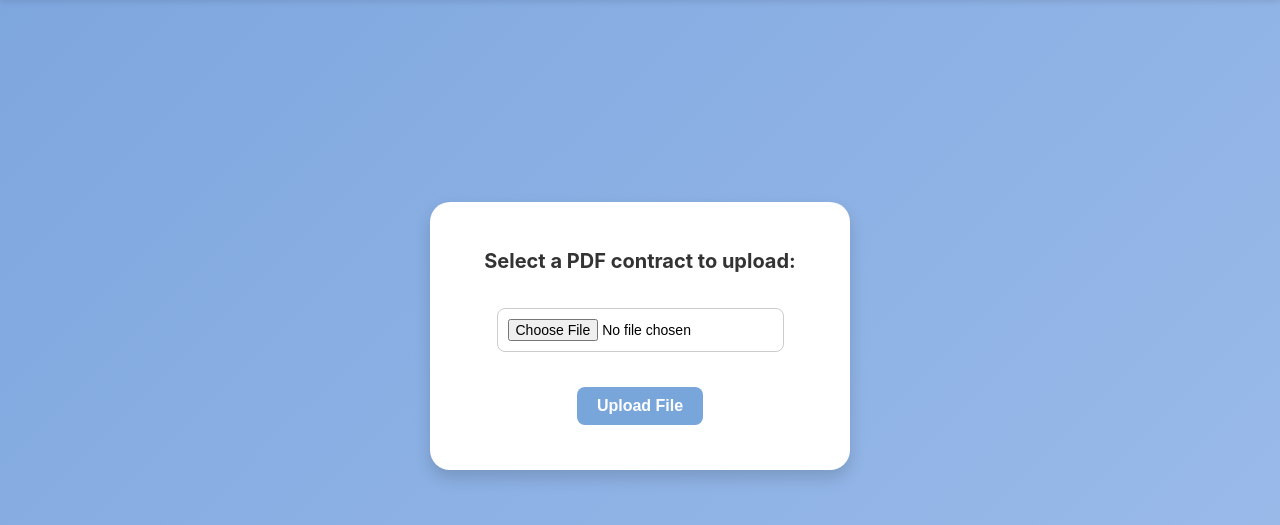
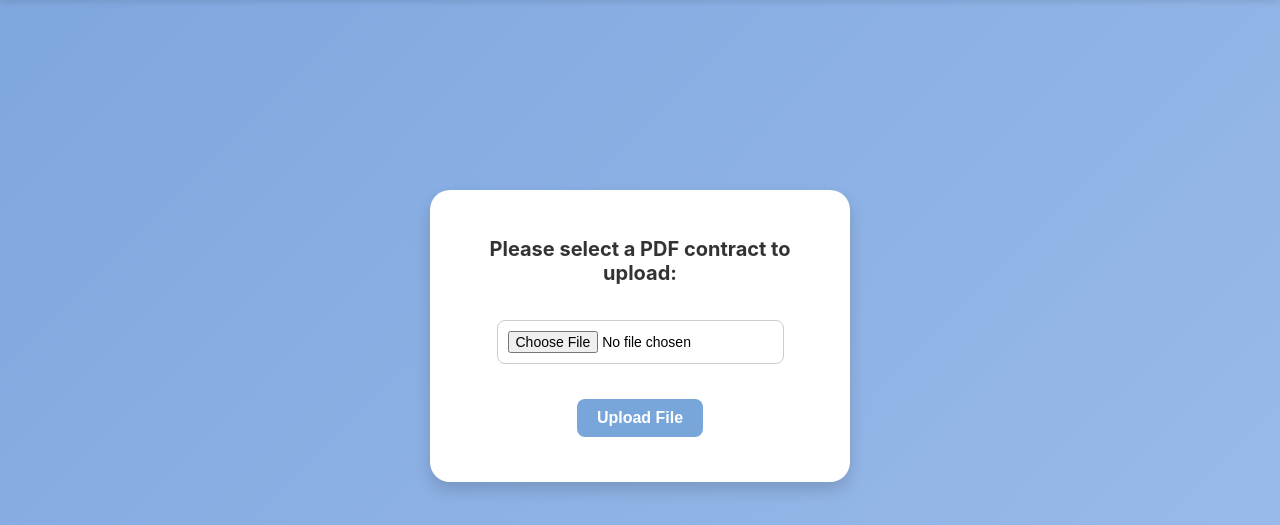
Before and after one commit to Wwweero/LexBasev2, a Flask app: page /upload in a window 1280 px wide. Shown: the part 104-629 px from the top of the page. Run offline with Flask 3, Linux system fonts and the light colour scheme.

Commit message:
Update upload.html

```diff
--- a/templates/upload.html
+++ b/templates/upload.html
@@ -13,7 +13,7 @@
         </header>
 
         <div class="upload-box">
-            <h2>Select a PDF contract to upload:</h2>
+            <h2> Please select a PDF contract to upload:</h2>
             <form action="{{ url_for('upload_file') }}" method="post" enctype="multipart/form-data">
                 <input type="file" name="filename" accept=".pdf" required>
                 <input type="submit" value="Upload File">
```
